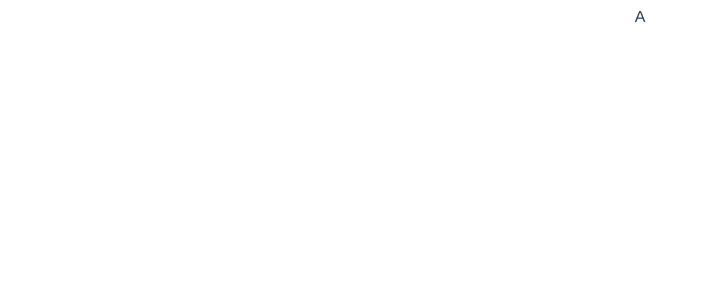
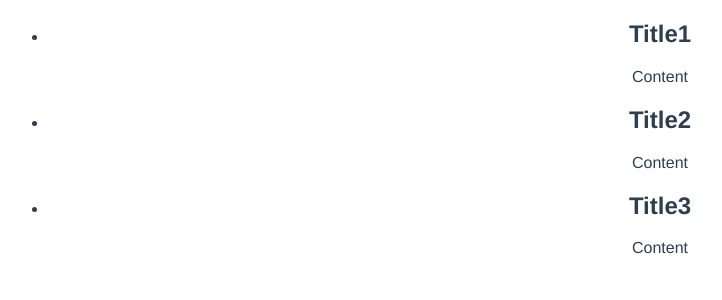
Before and after one commit to devminchan/everpost-frontend, a Vue app: page / in a window 1280 px wide. Shown: the top 300 px of the page, without its empty margins (0-722 px from the left). Built offline with nearby package versions, Linux system fonts and the light colour scheme.

Commit message:
PostCard 추가

```diff
--- /dev/null
+++ b/src/components/PostCard.vue
@@ -0,0 +1,25 @@
+<template>
+  <div>
+    <h2>{{ post.title }}</h2>
+    <div>{{ post.content }}</div>
+  </div>
+</template>
+
+<script lang="ts">
+import { Vue, Component, Prop } from 'vue-property-decorator';
+
+export interface PostCardData {
+  id: number;
+  title: string;
+  content: string;
+  fileUrls: string[];
+}
+
+@Component
+export default class PostCard extends Vue {
+  @Prop(Object)
+  post!: PostCardData;
+}
+</script>
+
+<style></style>
--- a/src/views/About.vue
+++ /dev/null
@@ -1,5 +0,0 @@
-<template>
-  <div class="about">
-    <h1>This is an about page</h1>
-  </div>
-</template>
--- a/src/views/Home.vue
+++ b/src/views/Home.vue
@@ -1,10 +1,46 @@
 <template>
-  <div>A</div>
+  <ul>
+    <li v-for="post in posts" :key="post.id">
+      <PostCard :post="post"></PostCard>
+    </li>
+  </ul>
 </template>
 
-<script>
-// @ is an alias to /src
-export default {
-  name: "Home"
-};
+<script lang="ts">
+import { Vue, Component } from 'vue-property-decorator';
+import PostCard, { PostCardData } from '@/components/PostCard.vue';
+
+@Component({
+  components: {
+    PostCard,
+  },
+})
+export default class Home extends Vue {
+  data() {
+    const datas: PostCardData[] = [
+      {
+        id: 1,
+        title: 'Title1',
+        content: 'Content',
+        fileUrls: [],
+      },
+      {
+        id: 2,
+        title: 'Title2',
+        content: 'Content',
+        fileUrls: [],
+      },
+      {
+        id: 3,
+        title: 'Title3',
+        content: 'Content',
+        fileUrls: [],
+      },
+    ];
+
+    return {
+      posts: datas,
+    };
+  }
+}
 </script>
```
Also changed, not shown: 1 other file (tests, documents, lock files or other folders).
